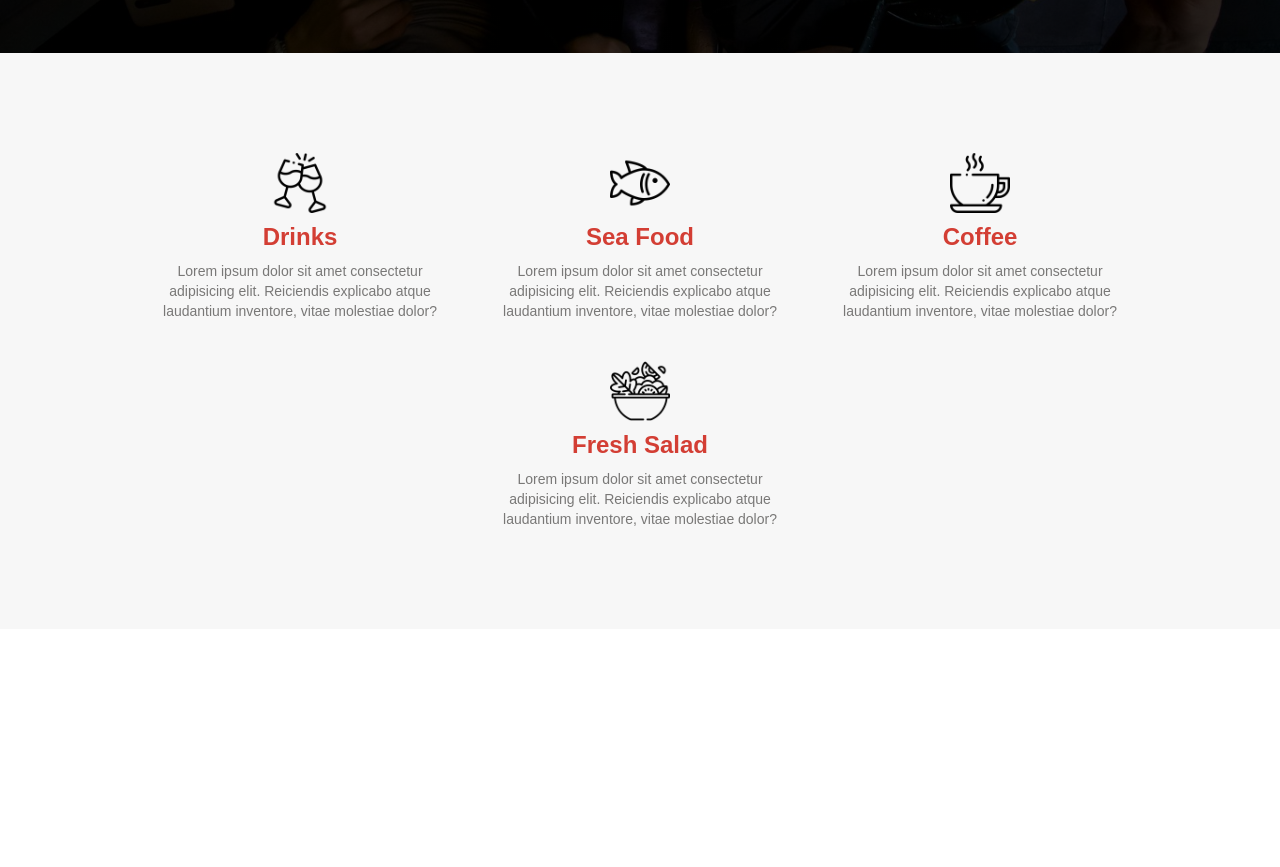
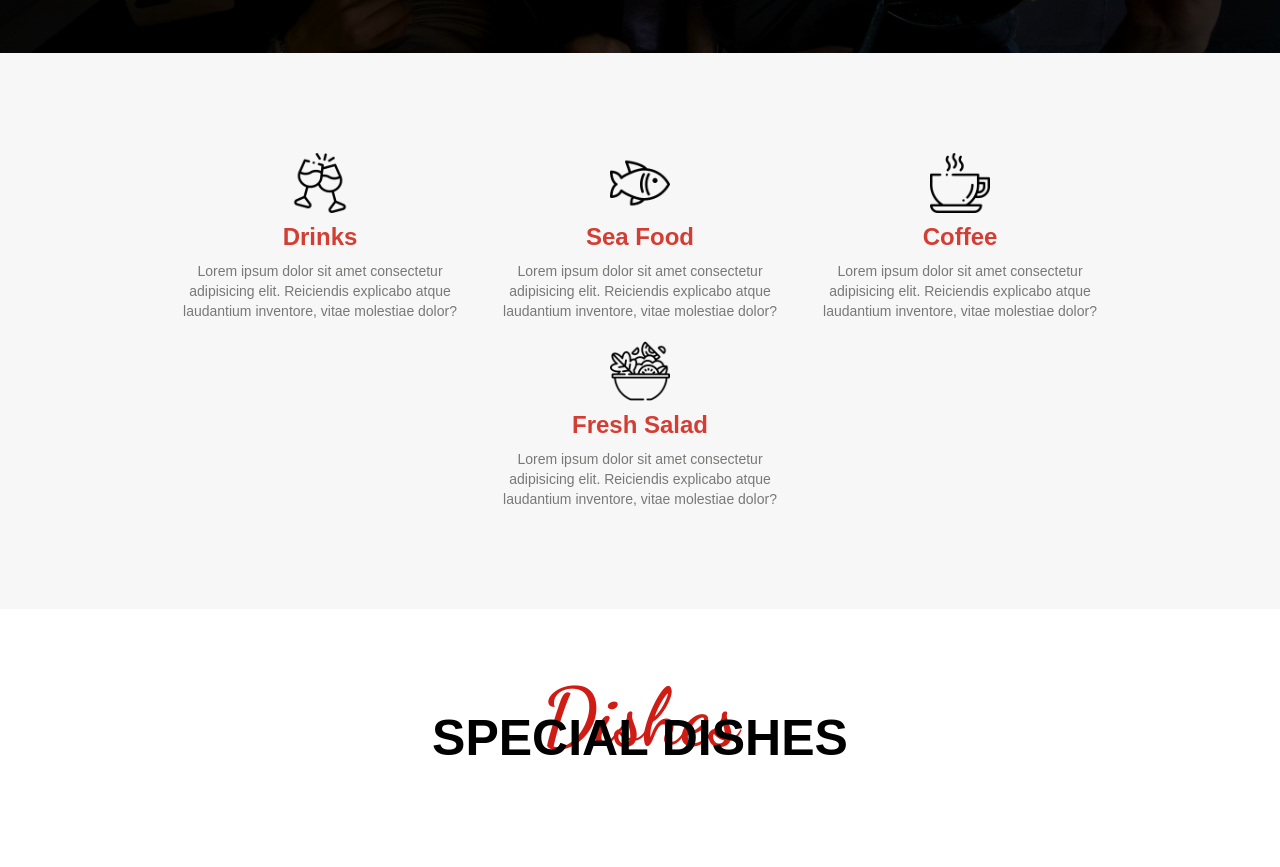
Before and after one commit to Havertz69/sarova, a website built with Vite: page index.html in a window 1280 px wide. Shown: the part 848-1715 px from the top of the page. Before the commit the page ends 1477 px from the top, so only its background shows below. Built offline with nearby package versions, Linux system fonts and the light colour scheme.

Commit message:
Write title with z index

```diff
--- a/index.html
+++ b/index.html
@@ -43,11 +43,11 @@
         </a>
         <nav class="header-nav">
           <ol class="header-nav-list">
-            <li class="header-nav-list-item"><a href="#">home></a></li>
-            <li class="header-nav-list-item"><a href="#">about></a></li>
-            <li class="header-nav-list-item"><a href="#">menu></a></li>
-            <li class="header-nav-list-item"><a href="#">stories></a></li>
-            <li class="header-nav-list-item"><a href="#">contact></a></li>
+            <li class="header-nav-list-item"><a href="#">home</a></li>
+            <li class="header-nav-list-item"><a href="#">about</a></li>
+            <li class="header-nav-list-item"><a href="#">menu</a></li>
+            <li class="header-nav-list-item"><a href="#">stories</a></li>
+            <li class="header-nav-list-item"><a href="#">contact</a></li>
             <li><a href="#" class="header-cta-btn">Book a table</a></li>
           </ol>
         </nav>
@@ -148,5 +148,12 @@
       </div>
     </section>
     <!-- End of Meal categories section  -->
+
+    <section class="special-dishes-section">
+      <div class="title">
+        <span class="title-back-text">dishes</span>
+        <h2 class="title-main">special dishes</h2>
+      </div>
+    </section>
   </body>
 </html>
--- a/style.css
+++ b/style.css
@@ -25,6 +25,45 @@ body {
   font-size: 1.6rem;
   font-family: var(--primary-font);
 }
+
+/* Reusable components stylings */
+.title {
+  position: relative;
+}
+.title-back-text {
+  text-transform: capitalize;
+  color: var(--color-primary);
+  font-size: 8rem;
+  display: block;
+  text-align: center;
+  font-weight: bold;
+  font-family: var(--secondary-font);
+  position: absolute;
+  left: 50%;
+  top: -4rem;
+  transform: translateX(-50%);
+  z-index: 1;
+}
+
+.title-main {
+  font-size: 5rem;
+  text-align: center;
+  text-transform: uppercase;
+  font-weight: 800;
+  position: relative;
+  z-index: 2;
+}
+@media screen and (max-width: 37.5em) {
+  .title-back-text {
+    font-size: 6rem;
+  }
+  .title-main {
+    font-size: 3.5rem;
+  }
+}
+
+/* End of reusable componenets stylings */
+
 .header-contact {
   display: flex;
   justify-content: space-between;
@@ -228,7 +267,7 @@ body {
   padding: 10rem 4rem;
   flex-wrap: wrap;
   justify-content: center;
-  gap: 4rem;
+  gap: 2rem;
   background-color: var(--color-white-lighter);
 }
 
@@ -258,3 +297,12 @@ body {
   display: block;
   margin: 0 auto;
 }
+/* End of meal categories section */
+
+/* Start of special dishes section */
+.special-dishes-section {
+  padding: 10rem 5rem;
+  background-color: redvar(--color-white-lighter);
+}
+
+/* End of special dishes section */
```
